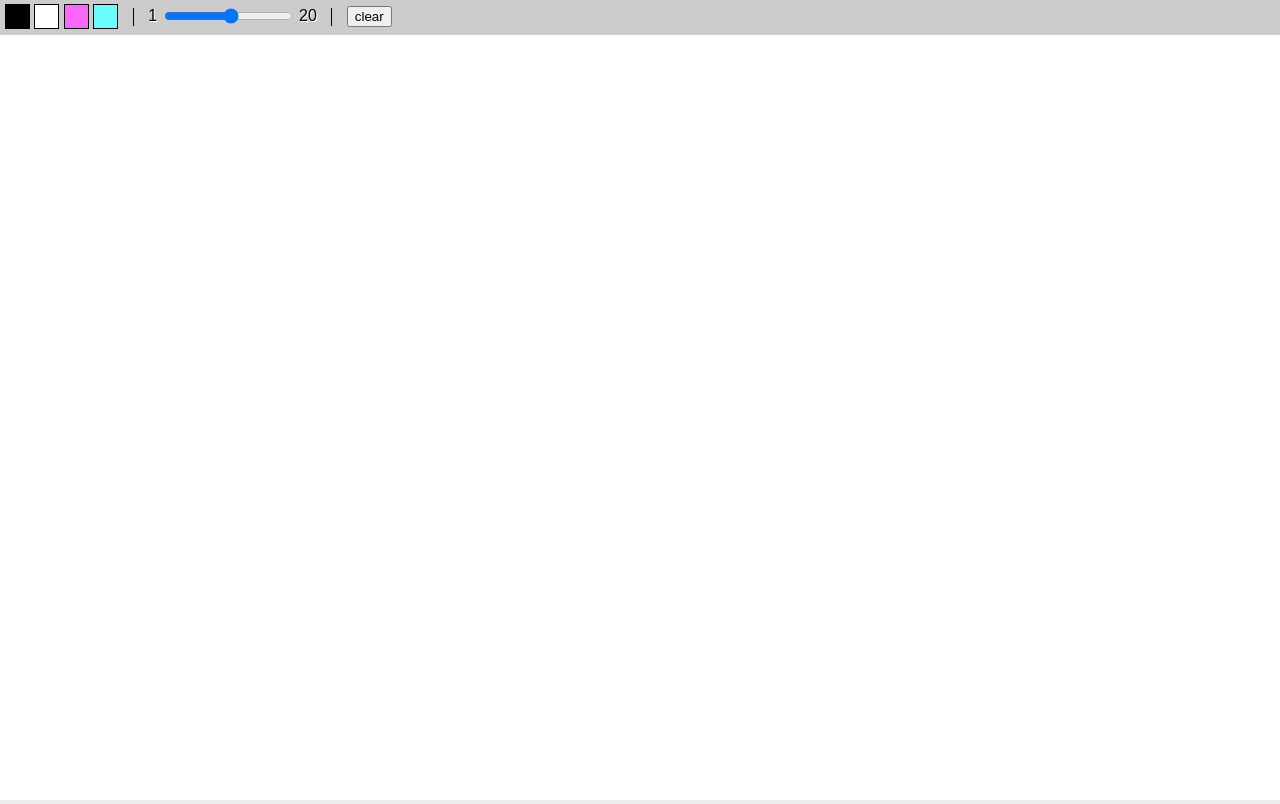
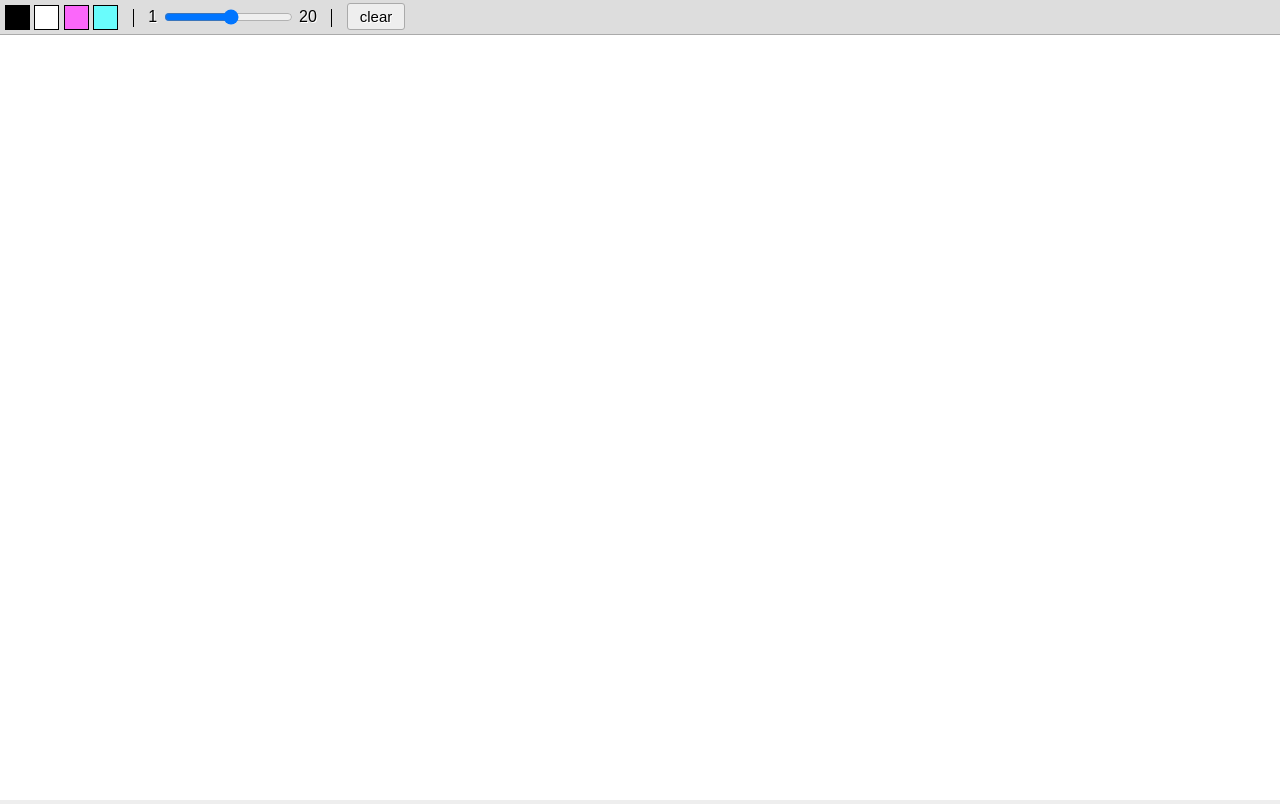
Before and after one commit to instructure/pdf-annotate.js, a website built with webpack: page examples/draw/index.html in a window 1280 px wide. Built offline with nearby package versions, Linux system fonts and the light colour scheme.

Commit message:
Updating examples/draw style

```diff
--- a/examples/draw/index.html
+++ b/examples/draw/index.html
@@ -27,7 +27,8 @@
     }
 
     .menu {
-      background-color: #ccc;
+      background-color: #ddd;
+      border-bottom: 1px solid #aaa;
       height: 35px;
       width: 100%;
       margin: 0;
@@ -75,6 +76,19 @@
       height: 18px;
       margin: 0 10px -5px;
     }
+
+    .menu button {
+      background-color: #eee;
+      border: 1px solid #aaa;
+      border-radius: 3px;
+      font-size: 15px;
+      padding: 4px 12px;
+      text-shadow: 1px 1px 0 #fff;
+    }
+    .menu button:hover,
+    .menu button:focus {
+      border-color: #666;
+    }
   </style>
 </head>
 <body>
```
